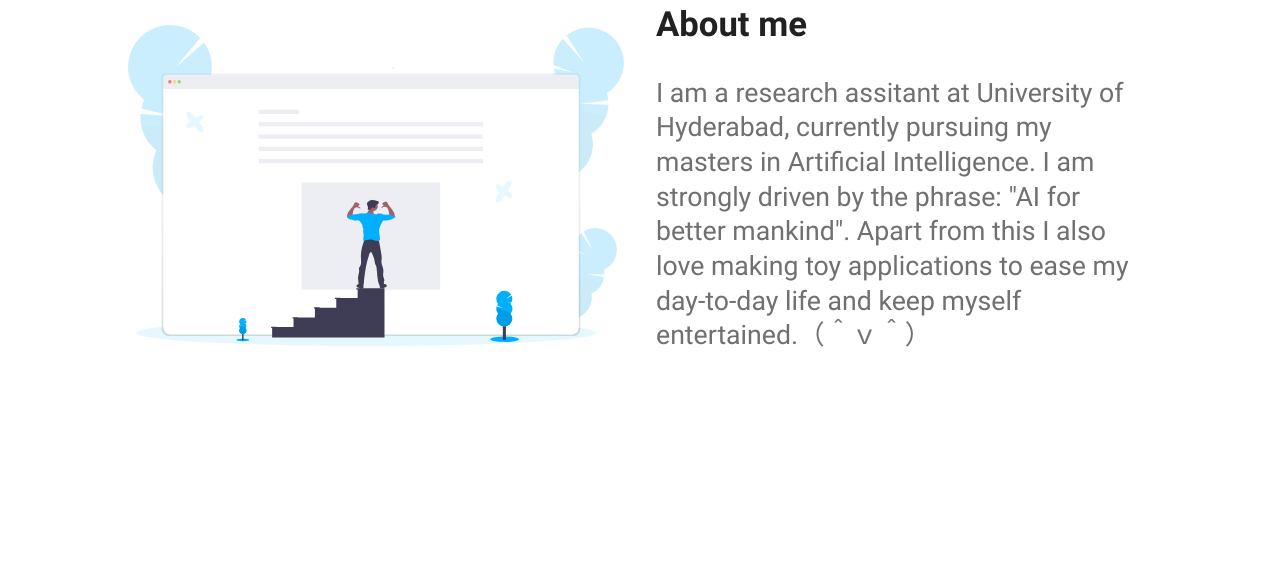
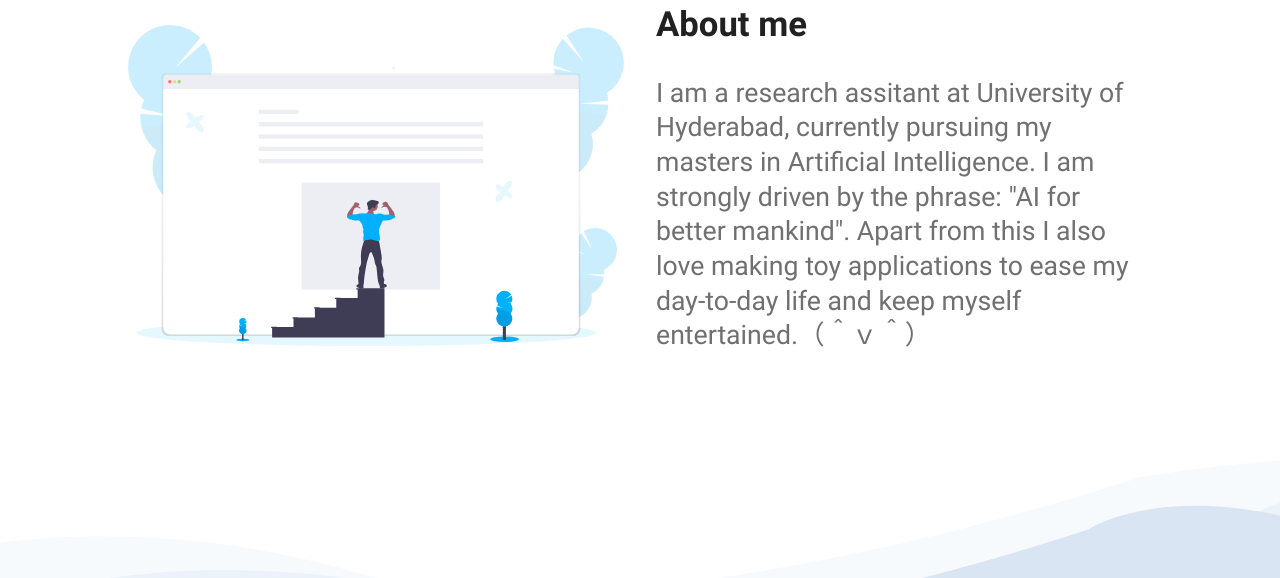
Before and after one commit to saisk08/portfolio-src, a Gatsby site: page / in a window 1280 px wide. Shown: the part 744-1322 px from the top of the page. Built offline with nearby package versions, Linux system fonts and the light colour scheme; Gatsby itself is replaced by a stand-in of ours.

Commit message:
Add svg in footer

```diff
--- a/src/components/theme/Footer/styles.js
+++ b/src/components/theme/Footer/styles.js
@@ -1,7 +1,16 @@
 import styled from 'styled-components';
+import footerIllustration from 'assets/illustrations/footer.svg';
 
 export const Wrapper = styled.div`
-  padding-top: 8rem;
+  padding: 28rem 0 4rem 0;
+  background-image: url(${footerIllustration});
+  // background-color: #00b0ff;
+  background-size: cover;
+  background-position: top;
+  background-repeat: no-repeat;
+  @media (max-width: 1960px) {
+    padding: 14rem 0 4rem;
+  }
 `;
 
 export const Flex = styled.div`
```
